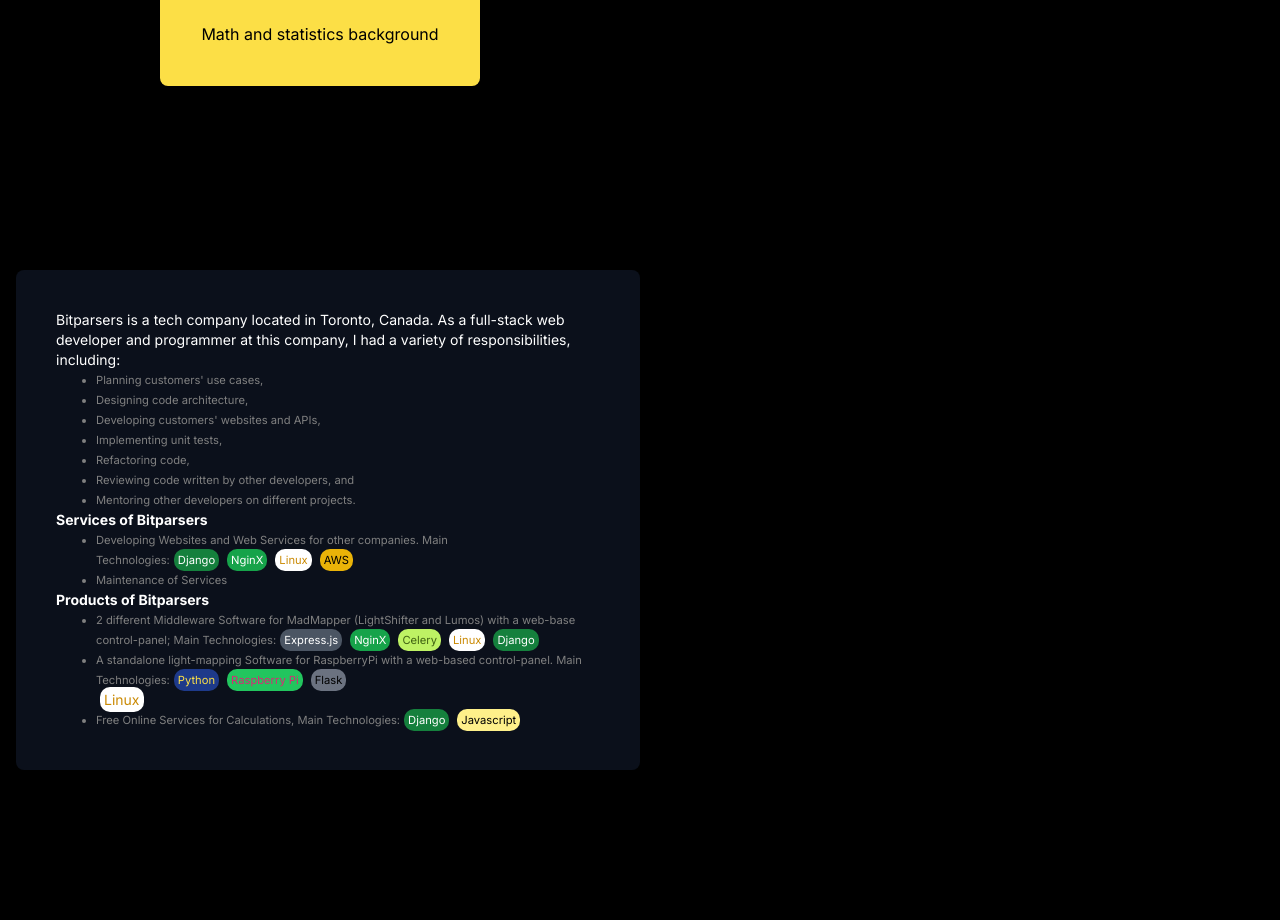
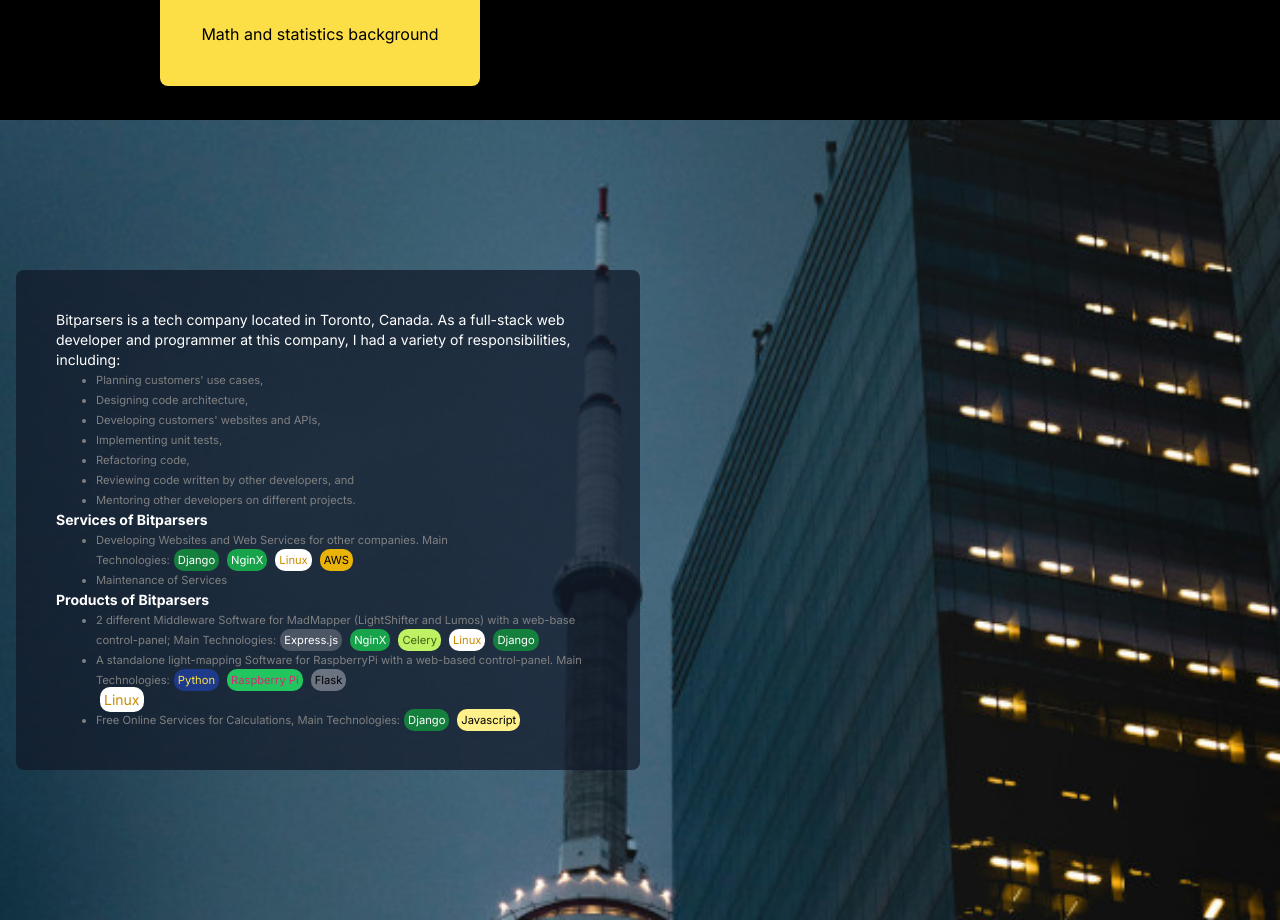
Before and after one commit to SirSaleh/Portfolio, a Next.js app: page / in a window 1280 px wide. Shown: the part 1480-2400 px from the top of the page. Built offline with nearby package versions, Linux system fonts and the light colour scheme.

Commit message:
Fix bug in bitparsers css bg

```diff
--- a/src/app/globals.css
+++ b/src/app/globals.css
@@ -65,7 +65,7 @@
 }
 
 .base-bitparsers-page{
-  background-repeat: url('../../public/Pics/bitparsers/Alexandre_st-Louis_toronto.jpg') no-repeat;
+  background: url('../../public/Pics/bitparsers/Alexandre_st-Louis_toronto.jpg') no-repeat;
   background-size: cover;
   background-attachment: fixed;
 }
```
